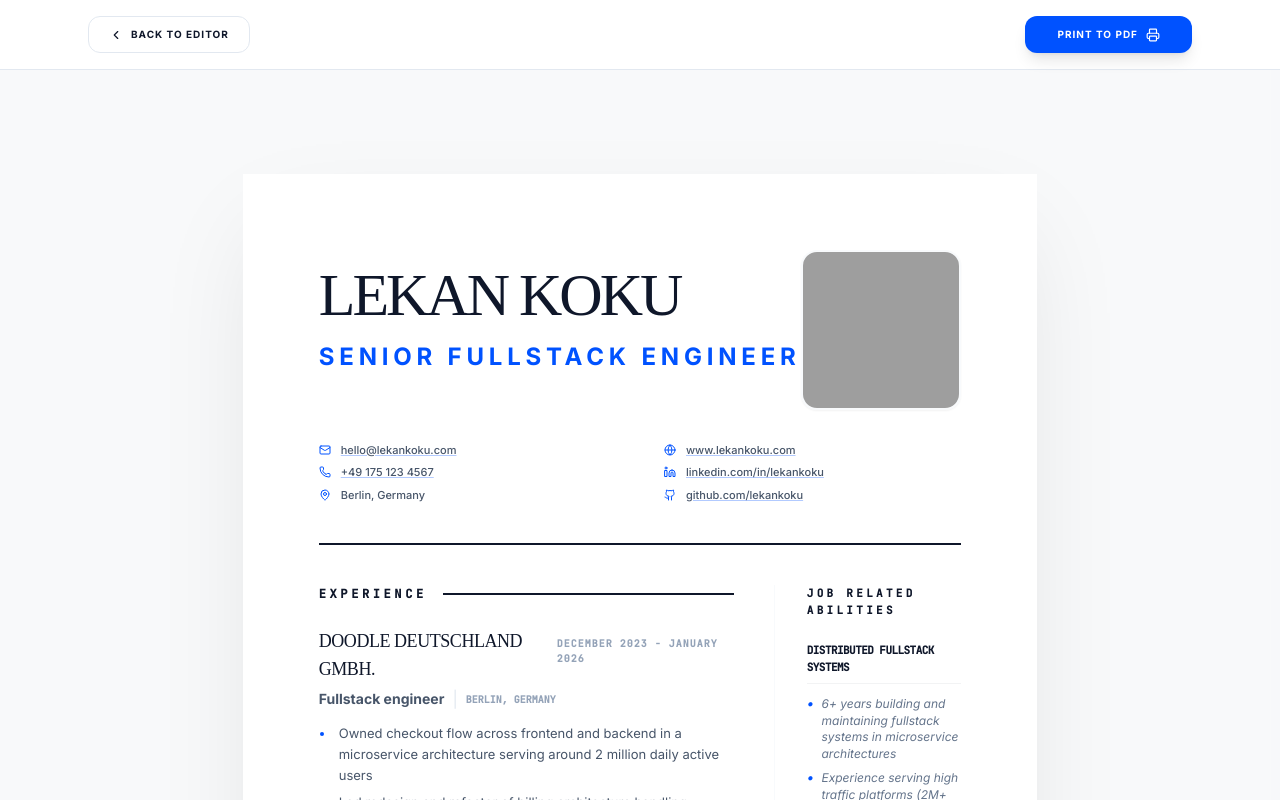
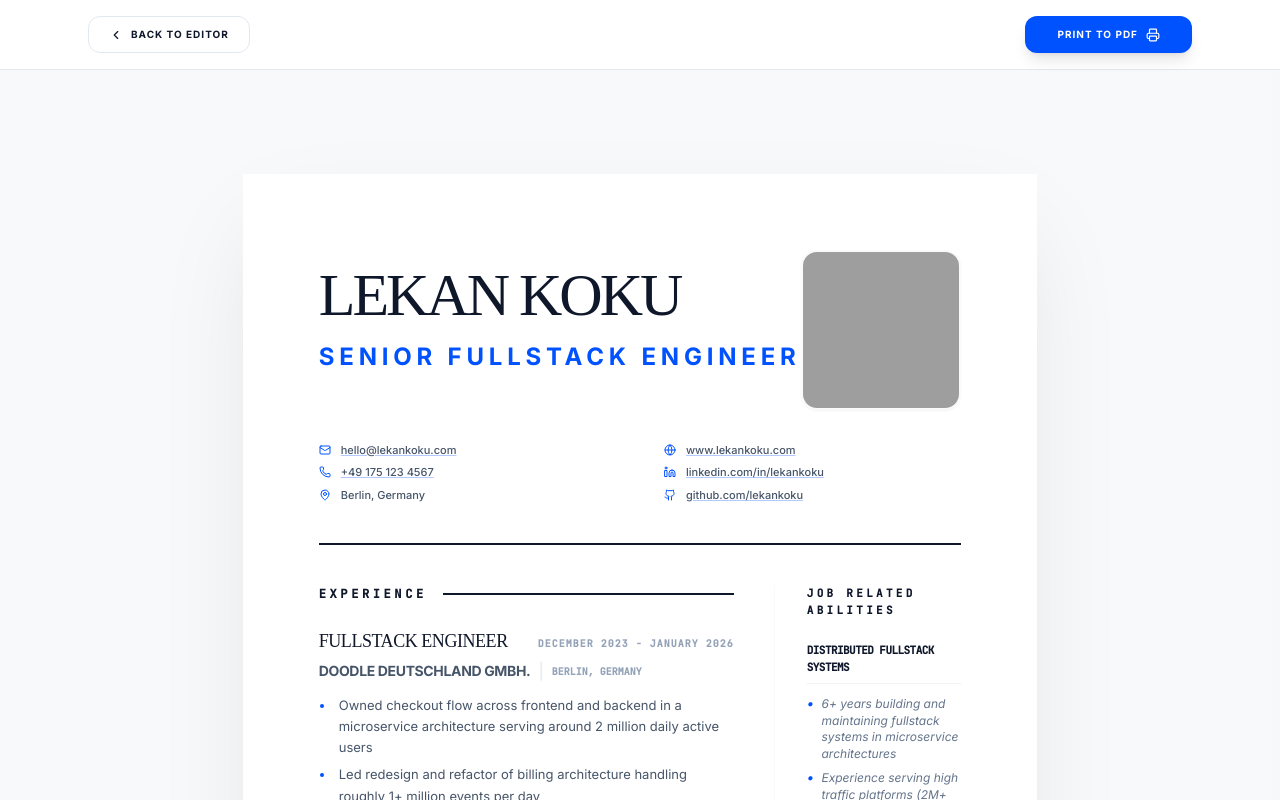
Before and after one commit to lekankoku/resume-builder, a React (Vite) app: page / in a window 1280 px wide. Both pictures are taken after a click on the button "PREVIEW DOCUMENT". Shown: the top 800 px of the page. Built offline with nearby package versions, Linux system fonts and the light colour scheme; grey boxes are pictures that could not be loaded; a web font is replaced by a local one.

Commit message:
feat: Swap company and role display in experiences
The company name and role title were swapped in the resume's experience section. This change ensures the role is displayed more prominently above the company name, aligning with typical resume formatting conventions.

```diff
--- a/App.tsx
+++ b/App.tsx
@@ -251,11 +251,11 @@ const App: React.FC = () => {
                   {data.experiences.map((exp, idx) => (
                     <div key={idx} className="avoid-break">
                       <div className="flex justify-between items-baseline mb-1">
-                        <h3 className="text-lg font-display text-slate-900 uppercase tracking-tight">{exp.company}</h3>
+                        <h3 className="text-lg font-display text-slate-900 uppercase tracking-tight">{exp.role}</h3>
                         <span className="text-[10px] font-mono font-bold text-slate-400 uppercase tracking-widest">{exp.period}</span>
                       </div>
                       <div className="flex items-center gap-2 mb-3">
-                        <span className="text-sm font-bold text-slate-600">{exp.role}</span>
+                        <span className="text-sm font-bold text-slate-600 uppercase tracking-tight">{exp.company}</span>
                         <span className="text-slate-200">|</span>
                         <span className="text-[10px] uppercase font-mono text-slate-400 font-bold">{exp.location}</span>
                       </div>
```
Also changed, not shown: 1 other file (tests, documents, lock files or other folders).
